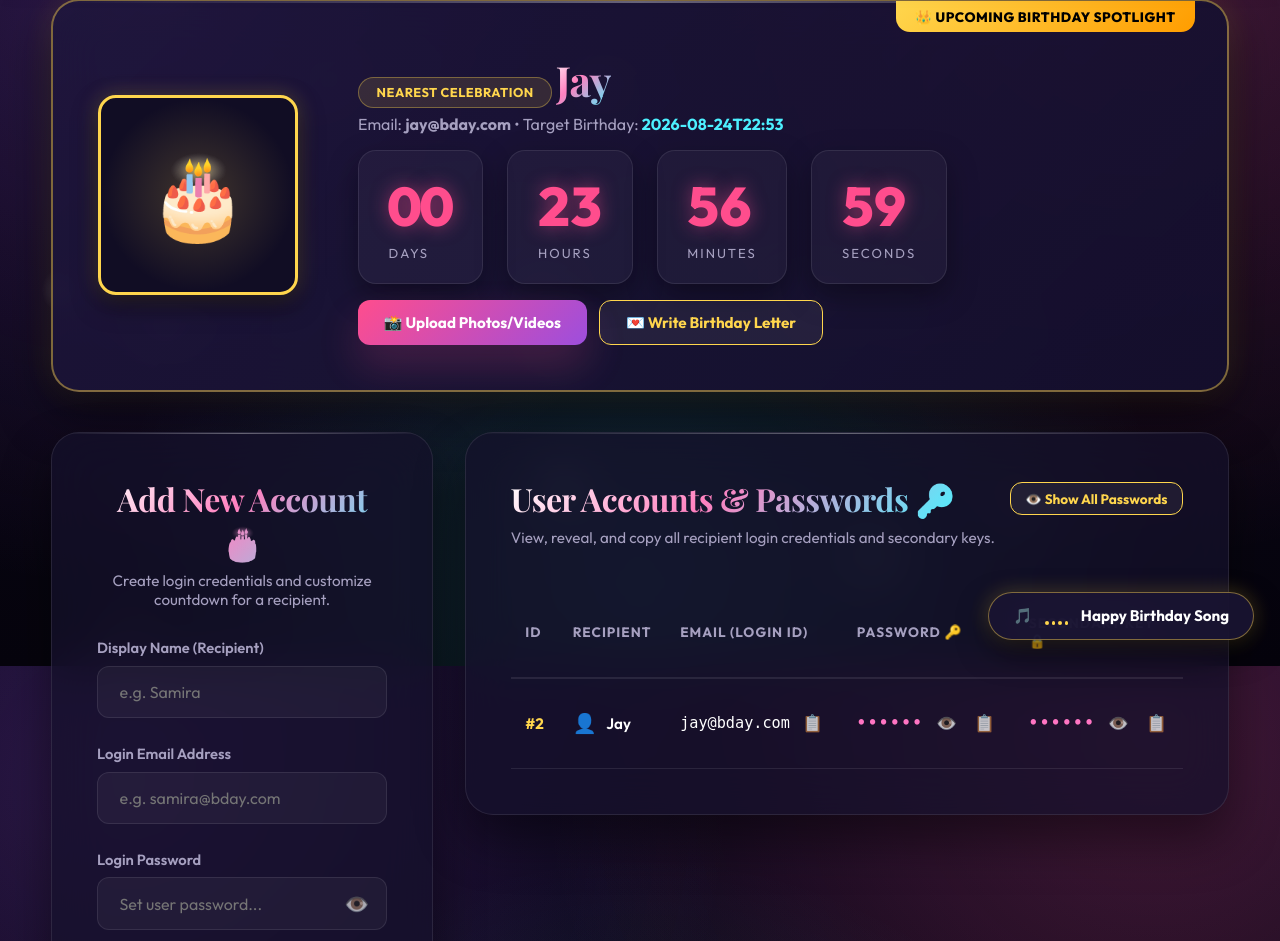
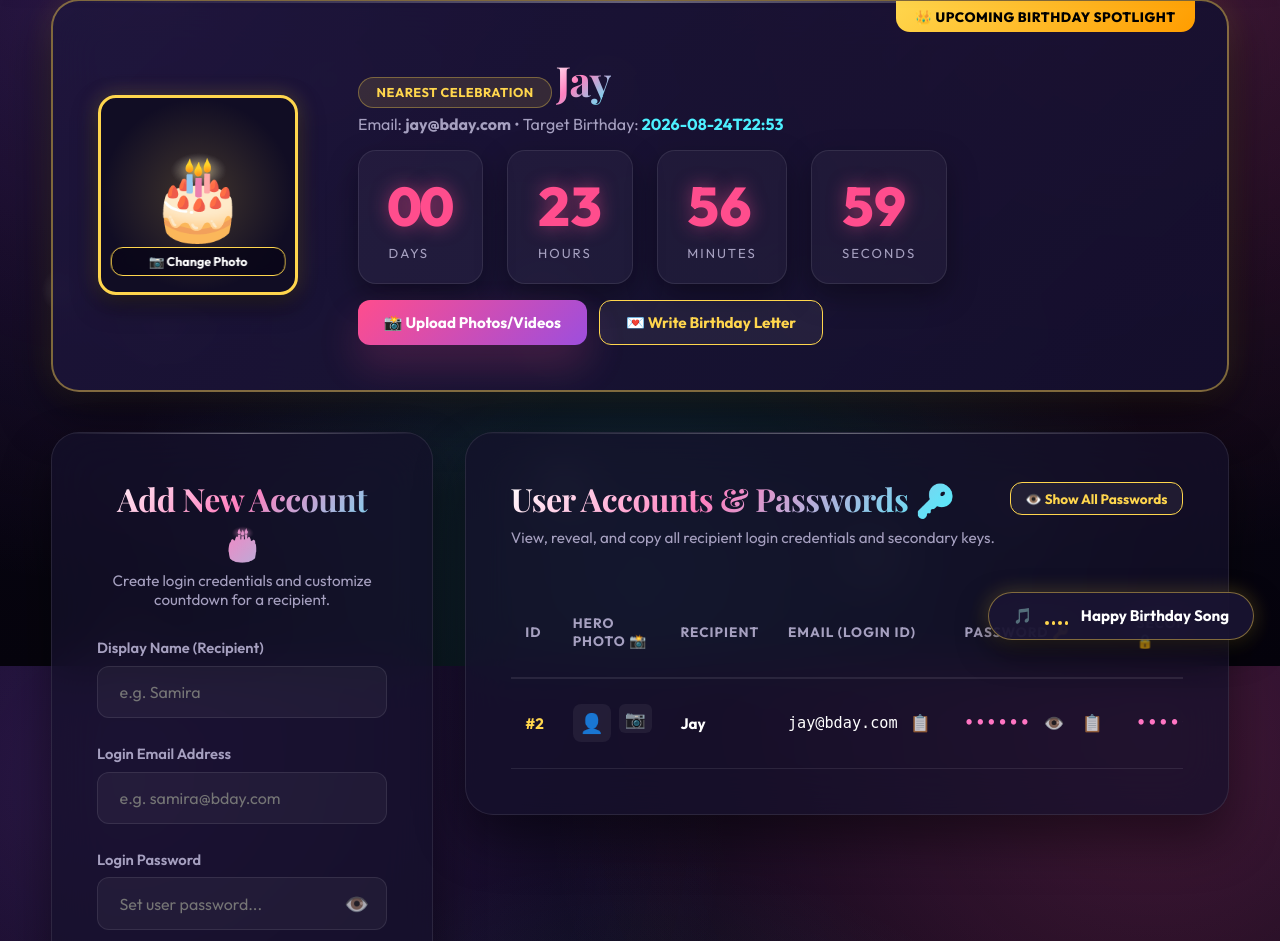
Before and after one commit to Jaykuwer-Yadav/New-repo, a Flask app: page /admin in a window 1280 px wide. Shown: the part 134-1075 px from the top of the page. Run offline with Flask 3, Linux system fonts and the light colour scheme; the visitor is signed in with stand-in values (Sample User, id 1); data comes from the database, SQL or seed files in the repository; some libraries are stand-ins or nearby versions; some web fonts are replaced.

Commit message:
Allow admin to upload/change hero polaroid photo for any user anytime

```diff
--- a/app.py
+++ b/app.py
@@ -402,17 +402,24 @@ def upload_hero_photo():
     if not is_logged_in():
         return redirect(url_for("login"))
 
+    target_user_id = session["user_id"]
+    redirect_dest = request.form.get("redirect_to", "index")
+
+    # Admin can update hero photo for ANY user anytime
+    if session.get("user_role") == "admin" and request.form.get("user_id"):
+        target_user_id = request.form.get("user_id")
+
     if "hero_image" not in request.files:
         flash("No image file selected.", "error")
-        return redirect(url_for("index"))
+        return redirect(url_for(redirect_dest))
 
     file = request.files["hero_image"]
     if not file or file.filename == "":
         flash("No image file selected.", "error")
-        return redirect(url_for("index"))
+        return redirect(url_for(redirect_dest))
 
     safe_name = secure_filename(file.filename)
-    unique_name = f"hero_{session['user_id']}_{int(datetime.now().timestamp())}_{safe_name}"
+    unique_name = f"hero_{target_user_id}_{int(datetime.now().timestamp())}_{safe_name}"
     filepath = os.path.join(app.config["UPLOAD_FOLDER"], unique_name)
     file.save(filepath)
 
@@ -427,15 +434,25 @@ def upload_hero_photo():
             if blob.public_url:
                 photo_path = blob.public_url
         except Exception as e:
-            print(f"Firebase Storage upload notice: {e}")
+            print(f"[Firebase Storage] Hero upload notice: {e}")
 
     conn = get_db_connection()
-    conn.execute("UPDATE users SET profile_pic = ? WHERE id = ?", (photo_path, session["user_id"]))
+    conn.execute("UPDATE users SET profile_pic = ? WHERE id = ?", (photo_path, target_user_id))
     conn.commit()
     conn.close()
 
-    flash("Hero portrait photo updated! 📸", "success")
-    return redirect(url_for("index"))
+    # Also update Firestore user profile pic if active
+    if firebase_db:
+        try:
+            firebase_db.collection("users").document(str(target_user_id)).set({
+                "profile_pic": photo_path,
+                "updated_at": firestore.SERVER_TIMESTAMP
+            }, merge=True)
+        except Exception as e:
+            print(f"[Firestore] Profile sync notice: {e}")
+
+    flash("Hero portrait photo updated successfully! 📸", "success")
+    return redirect(url_for(redirect_dest))
 
 @app.route("/api/add-note", methods=["POST"])
 @admin_required
--- a/templates/admin.html
+++ b/templates/admin.html
@@ -10,12 +10,22 @@
     <div class="spotlight-badge">👑 Upcoming Birthday Spotlight</div>
 
     <div class="nearest-bday-grid">
-        <div class="nearest-avatar-wrapper">
+        <div class="nearest-avatar-wrapper" style="position: relative;">
             {% if nearest_bday.profile_pic %}
             <img src="{{ nearest_bday.profile_pic }}" alt="{{ nearest_bday.display_name }}" class="nearest-avatar-img">
             {% else %}
             <div class="nearest-avatar-placeholder">🎂</div>
             {% endif %}
+
+            <!-- 1-Click Update Photo on Avatar -->
+            <form action="{{ url_for('upload_hero_photo') }}" method="POST" enctype="multipart/form-data" id="spotlightPhotoForm" style="position: absolute; bottom: 8px; left: 50%; transform: translateX(-50%); width: 90%;">
+                <input type="hidden" name="user_id" value="{{ nearest_bday.id }}">
+                <input type="hidden" name="redirect_to" value="admin_panel">
+                <label for="spotlight-photo-input" class="btn btn-secondary" style="padding: 0.35rem 0.6rem; font-size: 0.78rem; background: rgba(10, 7, 24, 0.85); backdrop-filter: blur(10px); cursor: pointer; border-color: var(--accent-yellow); color: #fff; width: 100%;">
+                    📷 Change Photo
+                </label>
+                <input type="file" id="spotlight-photo-input" name="hero_image" accept="image/*" style="display: none;" onchange="document.getElementById('spotlightPhotoForm').submit();">
+            </form>
         </div>
 
         <div class="nearest-info">
@@ -120,6 +130,7 @@
                     <thead>
                         <tr>
                             <th>ID</th>
+                            <th>Hero Photo 📸</th>
                             <th>Recipient</th>
                             <th>Email (Login ID)</th>
                             <th>Password 🔑</th>
@@ -133,14 +144,26 @@
                             <tr>
                                 <td style="font-weight: 700; color: var(--accent-yellow);">#{{ user.id }}</td>
                                 <td>
-                                    <div style="display: flex; align-items: center; gap: 0.6rem;">
+                                    <!-- Photo & 1-Click Upload for Admin -->
+                                    <div style="display: flex; align-items: center; gap: 0.5rem;">
                                         {% if user.profile_pic %}
-                                        <img src="{{ user.profile_pic }}" alt="{{ user.display_name }}" style="width: 32px; height: 32px; border-radius: 50%; object-fit: cover; border: 1.5px solid var(--accent-yellow);">
+                                        <img src="{{ user.profile_pic }}" alt="{{ user.display_name }}" style="width: 38px; height: 38px; border-radius: 8px; object-fit: cover; border: 1.5px solid var(--accent-yellow);">
                                         {% else %}
-                                        <span style="font-size: 1.2rem;">👤</span>
+                                        <div style="width: 38px; height: 38px; border-radius: 8px; background: rgba(255,255,255,0.06); display: flex; align-items: center; justify-content: center; font-size: 1.2rem;">👤</div>
                                         {% endif %}
-                                        <span style="font-weight: 600;">{{ user.display_name }}</span>
+
+                                        <form action="{{ url_for('upload_hero_photo') }}" method="POST" enctype="multipart/form-data" id="userPhotoForm-{{ user.id }}">
+                                            <input type="hidden" name="user_id" value="{{ user.id }}">
+                                            <input type="hidden" name="redirect_to" value="admin_panel">
+                                            <label for="user-photo-input-{{ user.id }}" class="copy-small-btn" title="Upload/Change Hero Polaroid Photo" style="cursor: pointer; background: rgba(255,255,255,0.08); border-radius: 6px; padding: 4px 6px;">
+                                                📷
+                                            </label>
+                                            <input type="file" id="user-photo-input-{{ user.id }}" name="hero_image" accept="image/*" style="display: none;" onchange="document.getElementById('userPhotoForm-{{ user.id }}').submit();">
+                                        </form>
                                     </div>
+                                </td>
+                                <td>
+                                    <span style="font-weight: 700; color: #fff;">{{ user.display_name }}</span>
                                 </td>
                                 <td>
                                     <div class="credential-cell">
```
Also changed, not shown: templates/dashboard.html (+11 -1 lines).
